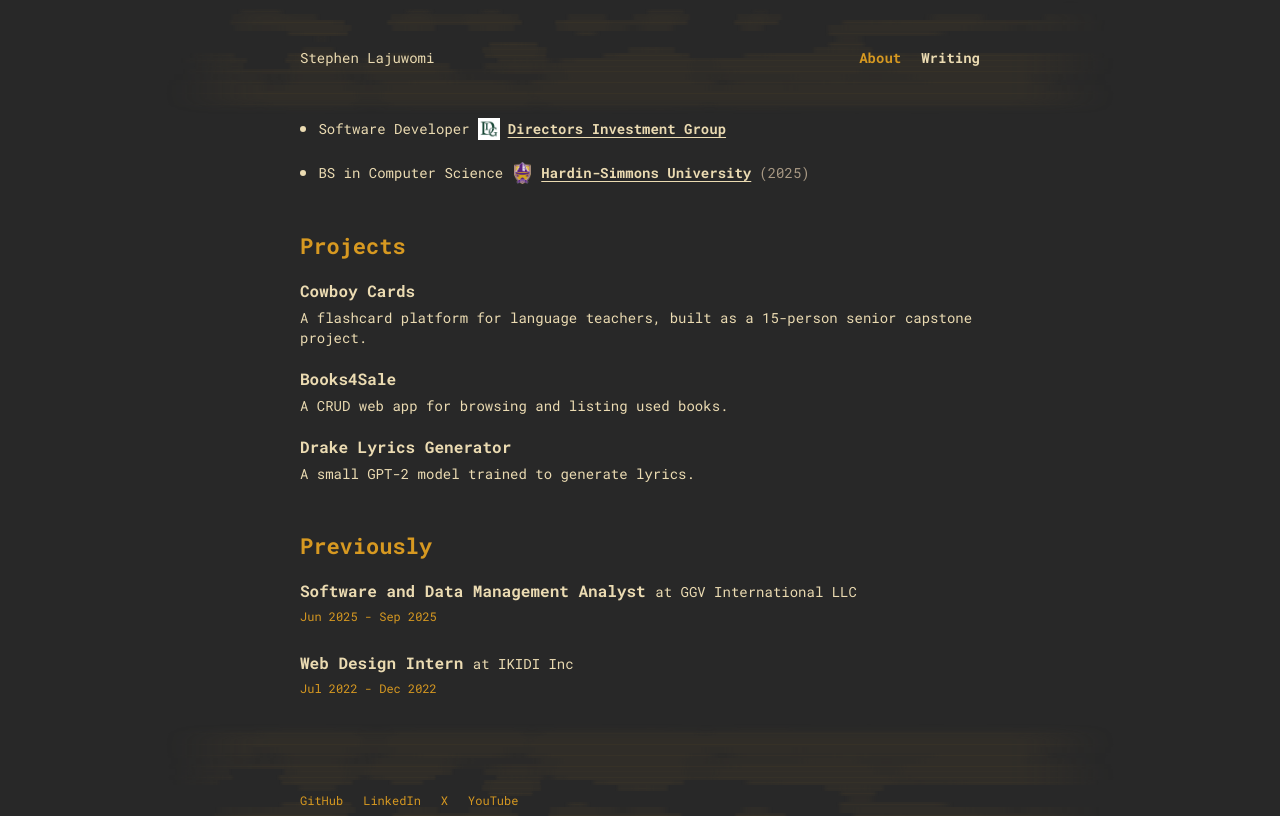
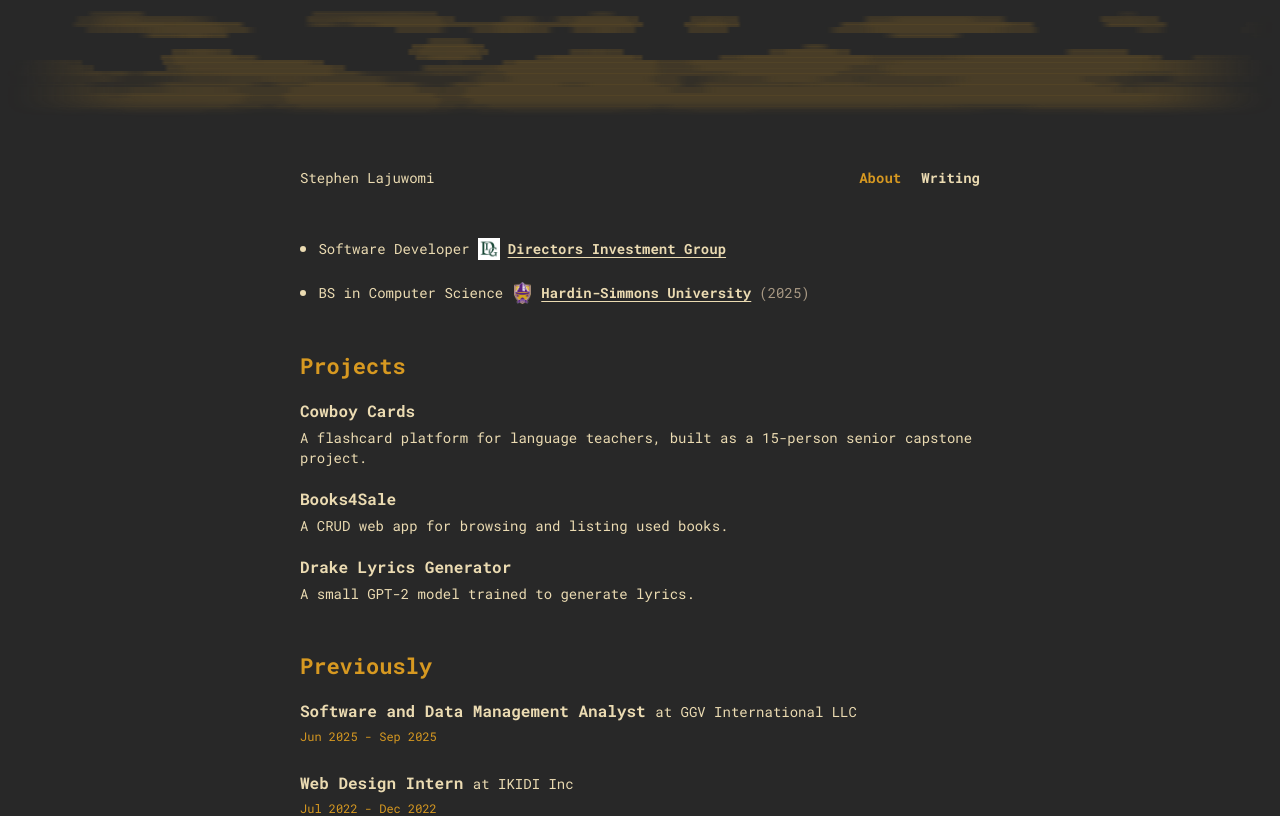
Before and after one commit to slajuwomi/slajuwomi.dev, a Next.js app: page / in a window 1280 px wide. Shown: the top 816 px of the page. Built offline with nearby package versions, Linux system fonts and the light colour scheme.

Commit message:
layout: separate tide bands from page content

```diff
--- a/app/globals.css
+++ b/app/globals.css
@@ -46,7 +46,7 @@ button:focus-visible {
   max-width: var(--container-page);
   flex-direction: column;
   gap: var(--space-2xl);
-  padding: 48px 20px 80px;
+  padding: 0 20px;
 }
 
 .site-header,
@@ -68,16 +68,13 @@ button:focus-visible {
 }
 
 .ledger-tide {
-  position: absolute;
-  z-index: 0;
-  top: 50%;
-  left: 50%;
+  position: relative;
+  align-self: center;
+  flex: 0 0 120px;
   display: block;
-  width: min(960px, calc(100vw - 16px));
+  width: 100vw;
   height: 120px;
   overflow: hidden;
-  pointer-events: none;
-  transform: translate(-50%, -50%);
 }
 
 .ledger-tide canvas {
--- a/components/ledger-tide.tsx
+++ b/components/ledger-tide.tsx
@@ -91,7 +91,7 @@ void main() {
 
   // A stepped tide line makes the field collect into rows rather than float freely.
   float tideLine = 1.42 + (valueNoise(vec2(domain.x * 0.34, time * 0.022)) - 0.5) * 0.72;
-  float pooled = smoothstep(0.12, -0.08, domain.y - tideLine) * 0.58;
+  float pooled = (1.0 - smoothstep(-0.08, 0.12, domain.y - tideLine)) * 0.58;
   float field = slowInk * 0.78 + quickInk * 0.42 + pooled;
 
   float body = smoothstep(0.54, 0.64, field);
@@ -253,7 +253,7 @@ export function LedgerTide({ placement }: LedgerTideProps) {
         gl.clearColor(0, 0, 0, 0);
         gl.clear(gl.COLOR_BUFFER_BIT);
         gl.uniform2f(resolutionLocation, canvas.width, canvas.height);
-        gl.uniform1f(timeLocation, (now - startedAt) / 1000);
+        gl.uniform1f(timeLocation, (now - startedAt) / 1000 * 3);
         gl.uniform1f(hoverLocation, hoverValue);
         gl.drawArrays(gl.TRIANGLES, 0, 3);
       }
@@ -292,8 +292,8 @@ export function LedgerTide({ placement }: LedgerTideProps) {
 
     resizeObserver.observe(host);
     intersectionObserver.observe(host);
-    host.parentElement?.addEventListener("pointerenter", onPointerEnter);
-    host.parentElement?.addEventListener("pointerleave", onPointerLeave);
+    host.addEventListener("pointerenter", onPointerEnter);
+    host.addEventListener("pointerleave", onPointerLeave);
     document.addEventListener("visibilitychange", onVisibilityChange);
     canvas.addEventListener("webglcontextlost", onContextLost);
     resize();
@@ -303,8 +303,8 @@ export function LedgerTide({ placement }: LedgerTideProps) {
       if (frame) cancelAnimationFrame(frame);
       resizeObserver.disconnect();
       intersectionObserver.disconnect();
-      host.parentElement?.removeEventListener("pointerenter", onPointerEnter);
-      host.parentElement?.removeEventListener("pointerleave", onPointerLeave);
+      host.removeEventListener("pointerenter", onPointerEnter);
+      host.removeEventListener("pointerleave", onPointerLeave);
       document.removeEventListener("visibilitychange", onVisibilityChange);
       canvas.removeEventListener("webglcontextlost", onContextLost);
       gl.deleteBuffer(buffer);
--- a/components/site-chrome.tsx
+++ b/components/site-chrome.tsx
@@ -27,8 +27,8 @@ export function SiteChrome({ children }: { children: ReactNode }) {
 
   return (
     <>
+      <LedgerTide placement="header" />
       <header className="site-header">
-        <LedgerTide placement="header" />
         <Link href="/" className="site-name">
           Stephen Lajuwomi
         </Link>
@@ -49,7 +49,6 @@ export function SiteChrome({ children }: { children: ReactNode }) {
       <div className="site-route">{children}</div>
 
       <footer className="site-footer">
-        <LedgerTide placement="footer" />
         {footerLinks.map((item) => (
           <a
             key={item.label}
@@ -62,6 +61,7 @@ export function SiteChrome({ children }: { children: ReactNode }) {
           </a>
         ))}
       </footer>
+      <LedgerTide placement="footer" />
     </>
   );
 }
```
